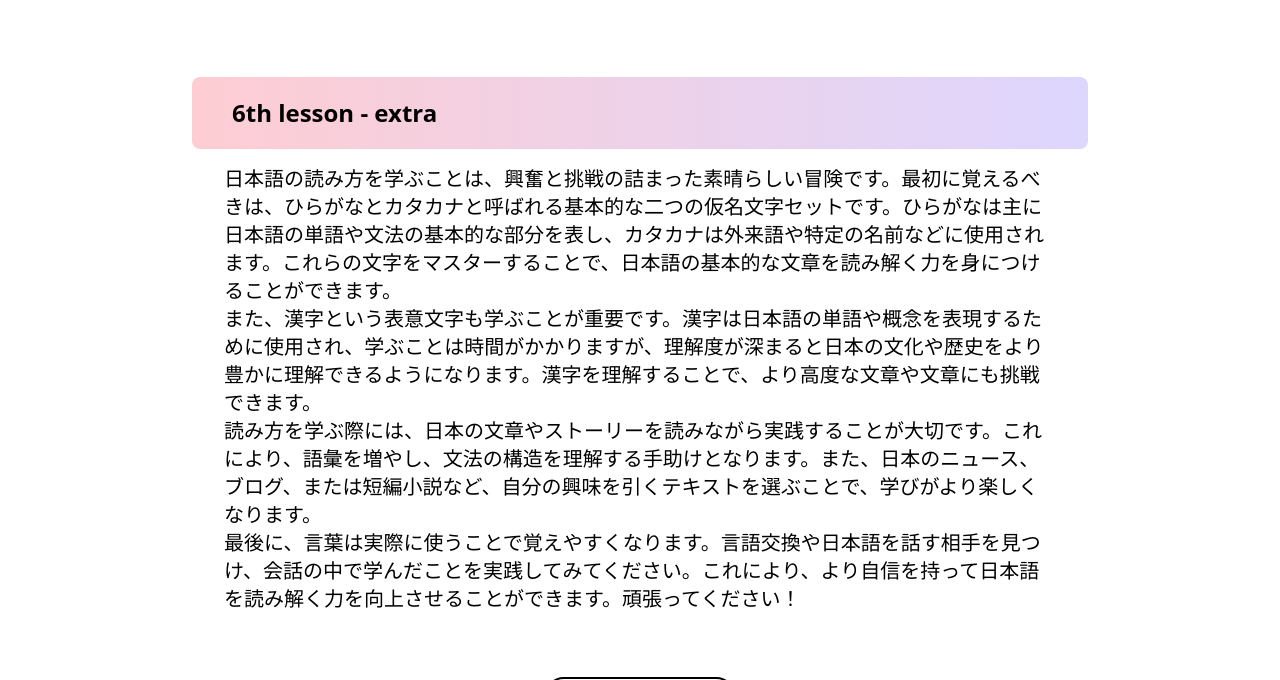
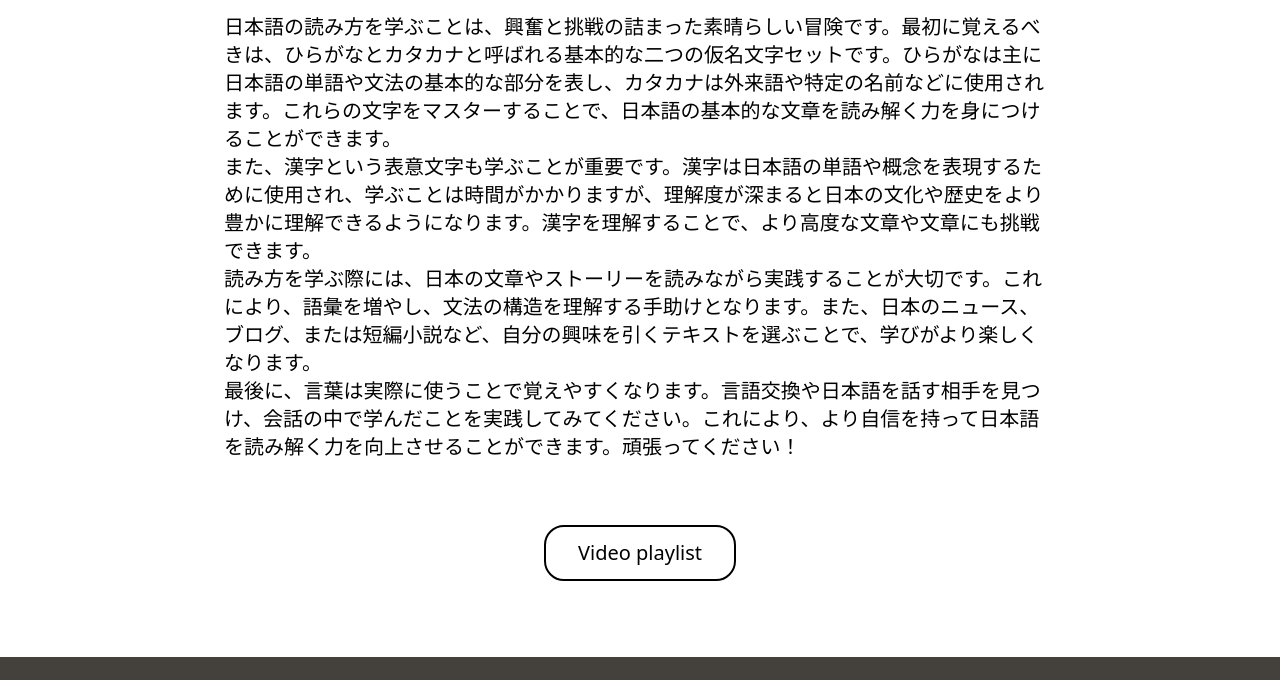
Before and after one commit to Yaroslav-Pa/simple-japanese-website, a website: page src/pages/lessons.html in a window 1280 px wide. Shown: the part 5905-6585 px from the top of the page. Drawn offline with Linux system fonts and the light colour scheme.

```diff
--- a/src/pages/lessons.html
+++ b/src/pages/lessons.html
@@ -597,15 +597,6 @@
           >
             4th lesson - Питання
           </h2>
-          <div class="px-8"></div>
-        </article>
-        <article class="max-w-4xl flex flex-col gap-4">
-          <h2
-            class="text-2xl font-semibold py-5 px-10 bg-gradient-to-r from-rose-200 to-violet-200 rounded-lg text-center md:text-left"
-            id="lesson3"
-          >
-            6th lesson - extra
-          </h2>
           <div class="px-8">
             <p>
               日本語の読み方を学ぶことは、興奮と挑戦の詰まった素晴らしい冒険です。最初に覚えるべきは、ひらがなとカタカナと呼ばれる基本的な二つの仮名文字セットです。ひらがなは主に日本語の単語や文法の基本的な部分を表し、カタカナは外来語や特定の名前などに使用されます。これらの文字をマスターすることで、日本語の基本的な文章を読み解く力を身につけることができます。
```
